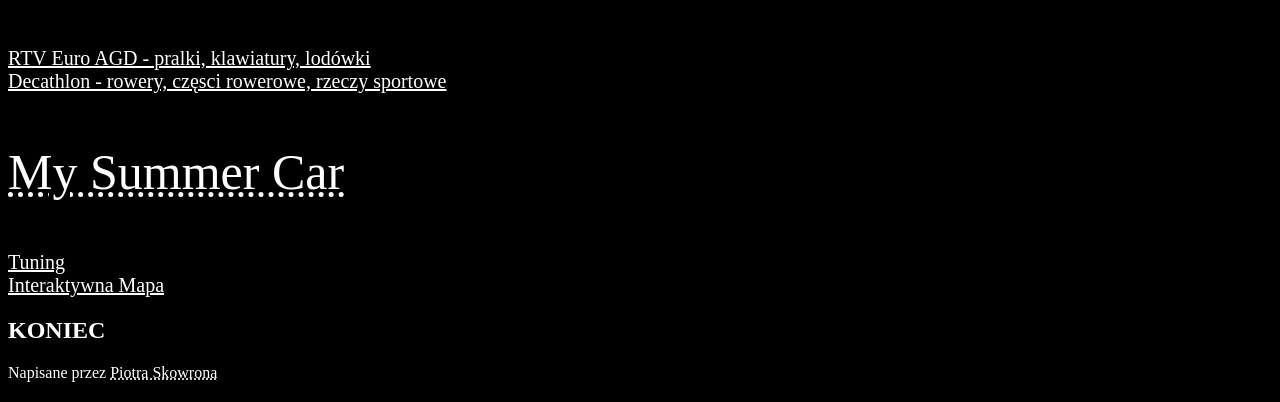
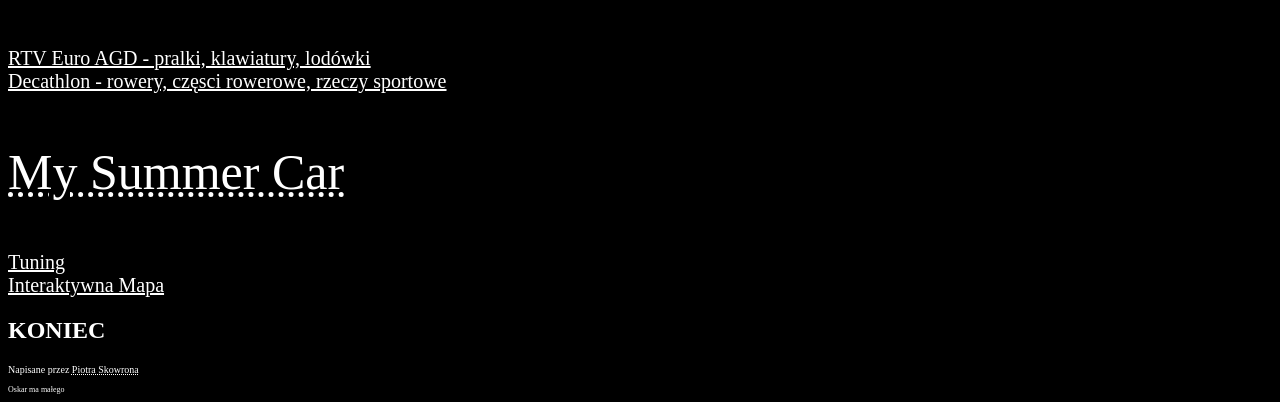
Before and after one commit to Piotr88e/Piotr88e.github.io, a plain HTML site: page index.html in a window 1280 px wide. Shown: the part 492-894 px from the top of the page. Drawn offline with Linux system fonts and the light colour scheme.

Commit message:
Update index.html

```diff
--- a/index.html
+++ b/index.html
@@ -18,6 +18,7 @@
         <a href="https://my-summer-car.fandom.com/wiki/Tuning" style="color:white;font-size:20px;">Tuning</a> <br>
         <a href="https://my-summer-car.fandom.com/wiki/Map/Interactive#100%%20Zoom" style="color:white;font-size:20px;">Interaktywna Mapa</a> <br>
     <h2 style="color:white;">KONIEC</h2>
-    <p style="color:white;font-size:10;">Napisane przez <abbr title="Noob Plays Games">Piotra Skowrona</abbr></p>
+    <p style="color:white;font-size:10px;">Napisane przez <abbr title="Noob Plays Games">Piotra Skowrona</abbr></p>
+    <p style="color:white;font-size:8px">Oskar ma małego</p>
   </body>
 </html>
```
